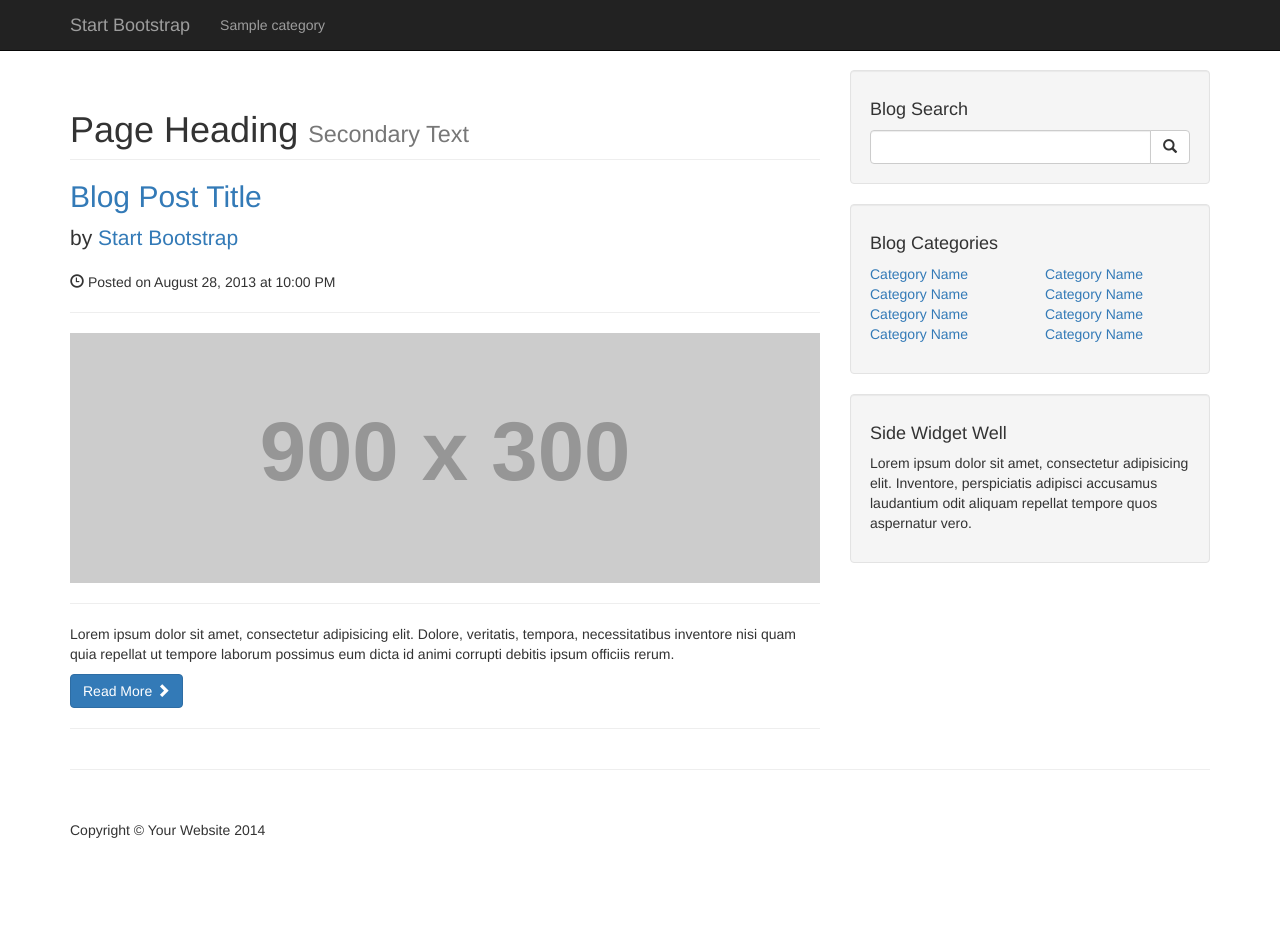
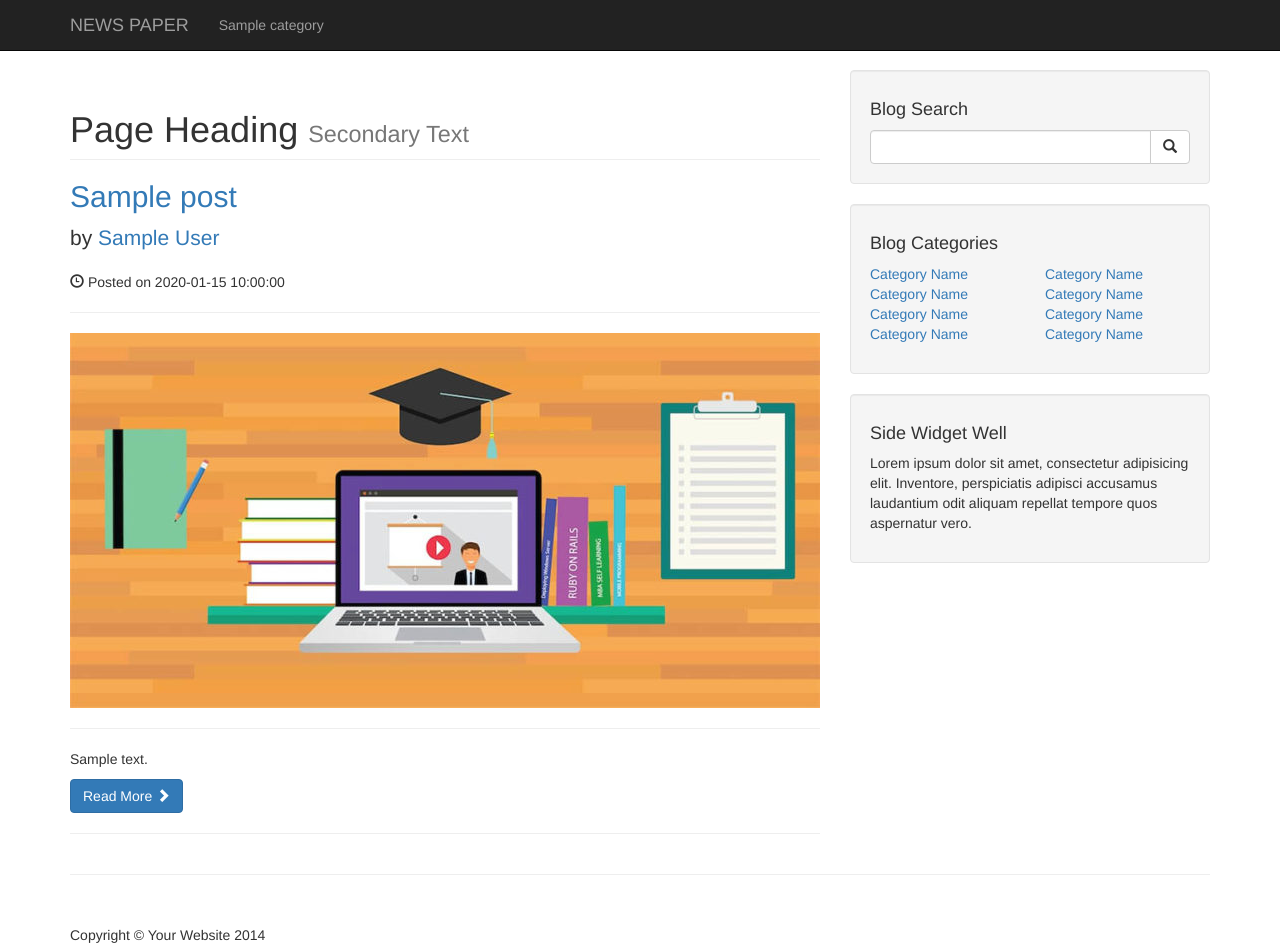
Before and after one commit to coderkhayrul/cms-application, a PHP site: page / in a window 1280 px wide. Shown: the top 948 px of the page. Before the commit the page ends 838 px from the top, so only its background shows below. Run offline with PHP 8.4, Linux system fonts and the light colour scheme; tables that the repository leaves empty or names only in its code hold one stand-in row (values such as "Sample post"); grey boxes labelled with a size stand in for pictures from a placeholder-image service; some libraries are stand-ins or nearby versions.

Commit message:
Index Page Show Post get to Database

```diff
--- a/includes/navigation.php
+++ b/includes/navigation.php
@@ -1,4 +1,8 @@
-
+<?php
+include "includes/db.php";
+$query = "SELECT * FROM categories";
+$categories_data = mysqli_query($connection, $query);
+?>
 <!-- Navigation -->
 <nav class="navbar navbar-inverse navbar-fixed-top" role="navigation">
 
@@ -11,20 +15,15 @@
                 <span class="icon-bar"></span>
                 <span class="icon-bar"></span>
             </button>
-            <a class="navbar-brand" href="#">Start Bootstrap</a>
+            <a class="navbar-brand" href="index.php">NEWS PAPER</a>
         </div>
 
         <!-- Collect the nav links, forms, and other content for toggling -->
         <div class="collapse navbar-collapse" id="bs-example-navbar-collapse-1">
             <ul class="nav navbar-nav">
-                <?php
-                include "includes/db.php";
-                $query = "SELECT * FROM categories";
-                $results = mysqli_query($connection, $query);
-                foreach ($results as $result){
-                ?>
+                <?php foreach ($categories_data as $category_data){ ?>
                 <li>
-                    <a href="#"><?php echo $result['cat_title']?></a>
+                    <a href="#"><?php echo $category_data['cat_title']?></a>
                 </li>
                 <?php }?>
             </ul>
--- a/index.php
+++ b/index.php
@@ -1,3 +1,7 @@
+<?php include "includes/db.php";
+$query = "SELECT * FROM posts";
+$posts_data = mysqli_query($connection,$query);
+?>
 
 <!--Header  Path-->
 <?php include "includes/header.php"; ?>
@@ -7,32 +11,32 @@
 
     <!-- Page Content -->
     <div class="container">
-
         <div class="row">
-
             <!-- Blog Entries Column -->
             <div class="col-md-8">
-
                 <h1 class="page-header">
                     Page Heading
                     <small>Secondary Text</small>
                 </h1>
 
                 <!-- First Blog Post -->
+                <?php foreach ($posts_data as $post_data){ ?>
                 <h2>
-                    <a href="#">Blog Post Title</a>
+                    <a href="#"><?php echo $post_data['post_title']?></a>
                 </h2>
                 <p class="lead">
-                    by <a href="index.php">Start Bootstrap</a>
+                    by <a href="index.php"><?php echo $post_data['post_author']?></a>
                 </p>
-                <p><span class="glyphicon glyphicon-time"></span> Posted on August 28, 2013 at 10:00 PM</p>
+                <p><span class="glyphicon glyphicon-time"></span> Posted on <?php echo $post_data['post_date']?></p>
                 <hr>
-                <img class="img-responsive" src="http://placehold.it/900x300" alt="">
+                <img class="img-responsive" src="images/image.jpg" alt="course image show">
                 <hr>
-                <p>Lorem ipsum dolor sit amet, consectetur adipisicing elit. Dolore, veritatis, tempora, necessitatibus inventore nisi quam quia repellat ut tempore laborum possimus eum dicta id animi corrupti debitis ipsum officiis rerum.</p>
+                <p><?php echo $post_data['post_content']?></p>
                 <a class="btn btn-primary" href="#">Read More <span class="glyphicon glyphicon-chevron-right"></span></a>
 
                 <hr>
+                <?php } ?>
+                <!-- First Blog Post End -->
 
             </div>
 
@@ -42,7 +46,6 @@
 
         </div>
         <!-- /.row -->
-
         <hr>
 
 <!--Footer-->
```
Also changed, not shown: images/image.jpg (added).
